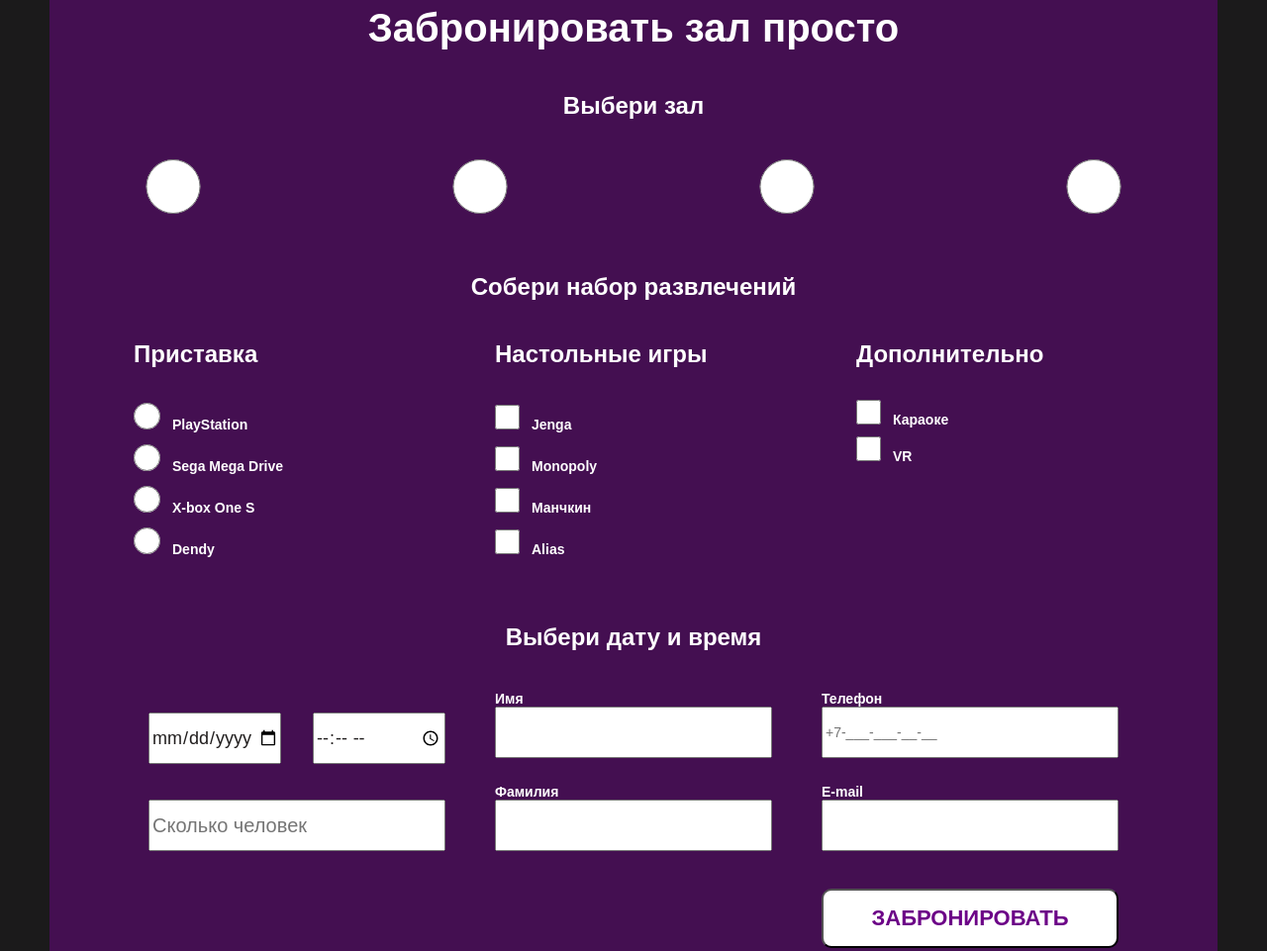
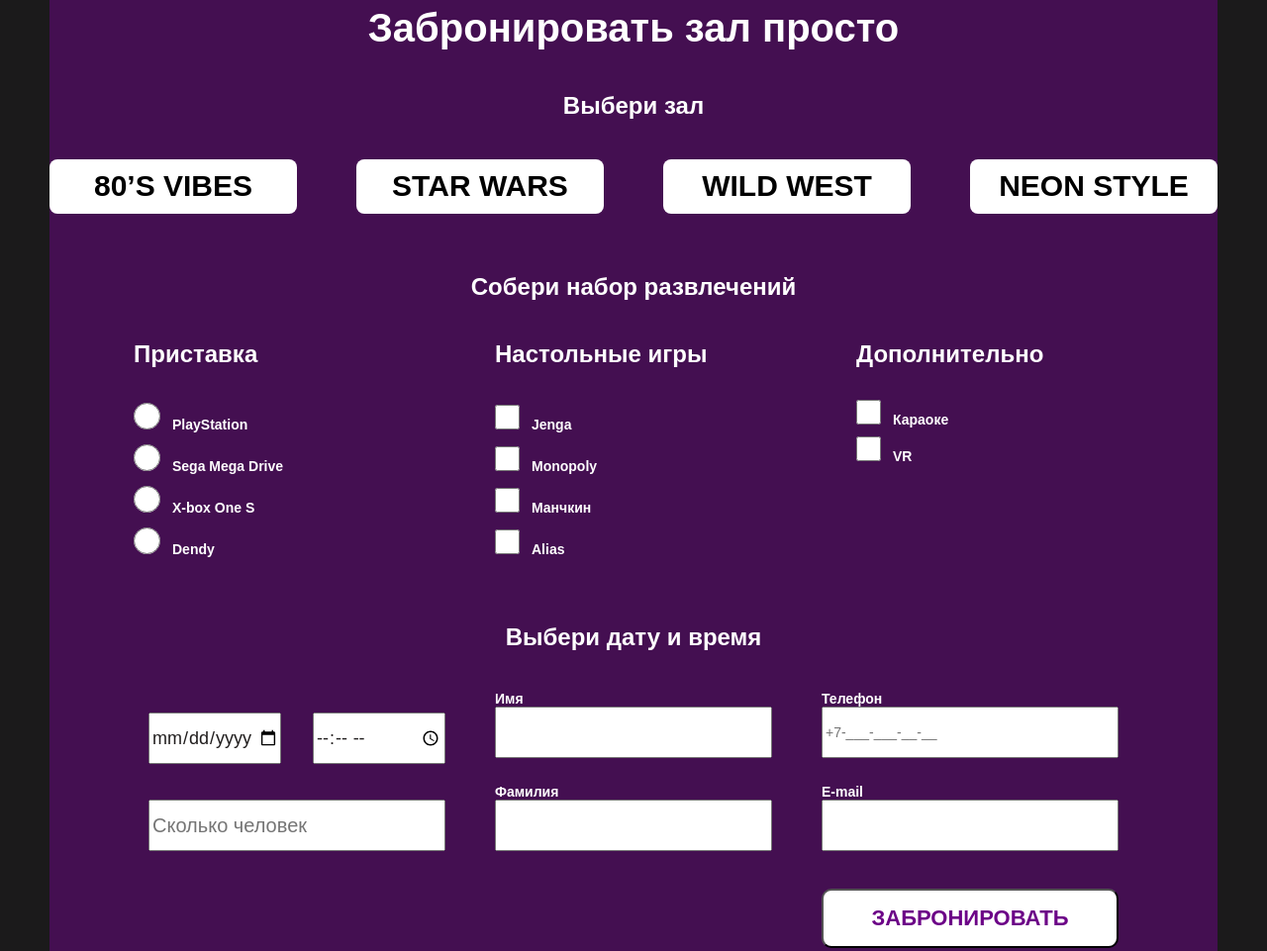
Before and after one commit to toha2004/GO, a plain HTML site: page index.html in a window 1280 px wide. Shown: the part 2870-3831 px from the top of the page at 99% size. Drawn offline with Linux system fonts and the light colour scheme.

Commit message:
commit message

```diff
--- a/index.html
+++ b/index.html
@@ -99,16 +99,16 @@
         <h2 id="book" class="book__title">Забронировать зал просто</h2>
         <div class="big-box1">
           <h3 class="book__subtitle">Выбери зал</h3>
-          <ul class="big-box1__list">
-            <li class="big-box1__item"><input type="radio" class="big-box1__radio" name="80's vibes"
-                                              value="80's vibes"></li>
-            <li class="big-box1__item"><input type="radio" class="big-box1__radio" name="wars" value="star wars">
-            </li>
-            <li class="big-box1__item"><input type="radio" class="big-box1__radio" name="west" value="wild west">
-            </li>
-            <li class="big-box1__item"><input type="radio" class="big-box1__radio " name="style" value="neon style">
-            </li>
-          </ul>
+          <div class="big-box1__list">
+            <label class="big-box1__button"><input type="radio" class="big-box1__radio" name="80's vibes"
+                                                   value="80's vibes">80’s vibes</label>
+            <label class="big-box1__button"><input type="radio" class="big-box1__radio" name="wars" value="star wars">Star
+              wars</label>
+            <label class="big-box1__button"><input type="radio" class="big-box1__radio" name="west" value="wild west">wild
+              west</label>
+            <label class="big-box1__button"><input type="radio" class="big-box1__radio " name="style"
+                                                   value="neon style">neon style</label>
+          </div>
         </div>
 
         <div class="big-box2">
--- a/style/book.css
+++ b/style/book.css
@@ -45,12 +45,18 @@ fieldset {
 
 .big-box1__list {
   display: flex;
-  align-content: space-between;
   justify-content: space-between;
+  align-items: center;
 }
 
 
 .big-box1__radio {
+  appearance: none;
+  -web-kit-appearance: none;
+}
+
+
+.big-box1__button {
   width: 250px;
   height: 55px;
   font-weight: 700;
@@ -61,6 +67,7 @@ fieldset {
   border-radius: 8px;
   text-align: center;
   text-transform: uppercase;
+  padding: 7px 15px 8px 15px;
 }
 
 
```
Lines whose indentation alone changed are shown as unchanged.
